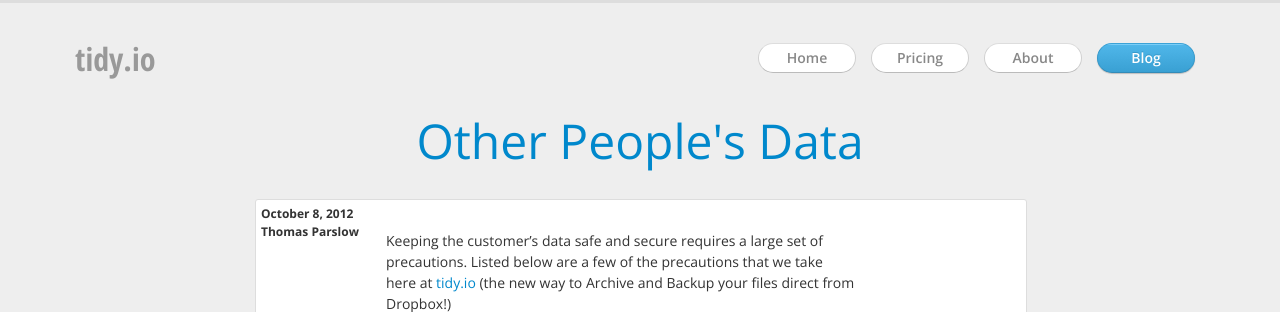
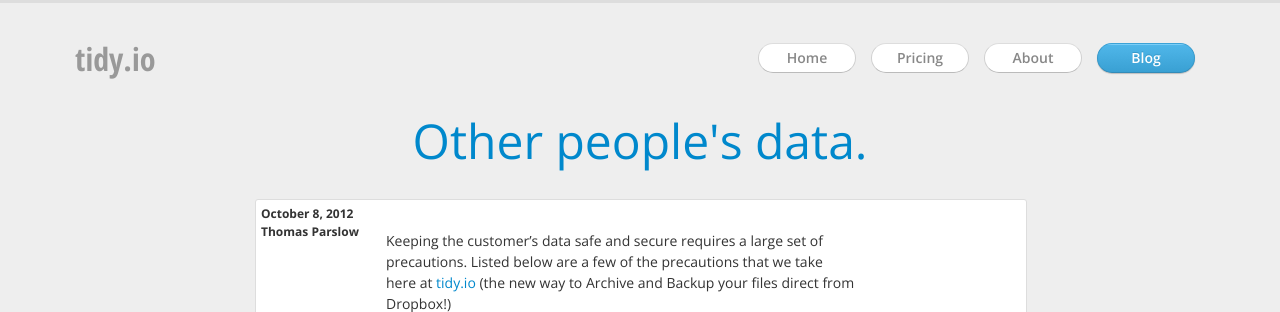
Before and after one commit to thomasparslowltd/tidyio-blog, a Jekyll site: the page built from _posts/2012-10-08-other-peoples-data.md, in a window 1280 px wide. Shown: the top 312 px of the page. Built offline with Jekyll 4.4.1, drawn with Linux system fonts in a browser that asks for light colours; some web fonts are replaced; Markdown is read by kramdown in place of the engine named in the settings; comment, search, counter and statistics services are not loaded.

```diff
--- a/_posts/2012-10-08-other-peoples-data.md
+++ b/_posts/2012-10-08-other-peoples-data.md
@@ -1,6 +1,6 @@
 ---
 layout: post
-title: Other People's Data
+title: Other people's data.
 ---
 
 Keeping the customer's data safe and secure requires a large set of precautions. Listed below are a few of the precautions that we take here at [tidy.io](https://www.tidy.io) (the new way to Archive and Backup your files direct from Dropbox!)
```
